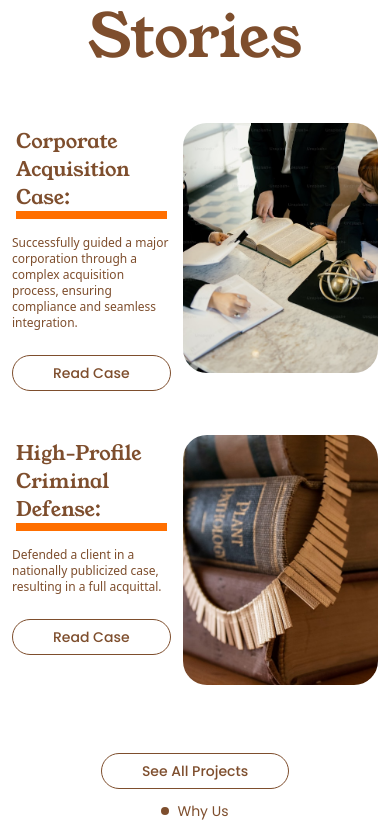
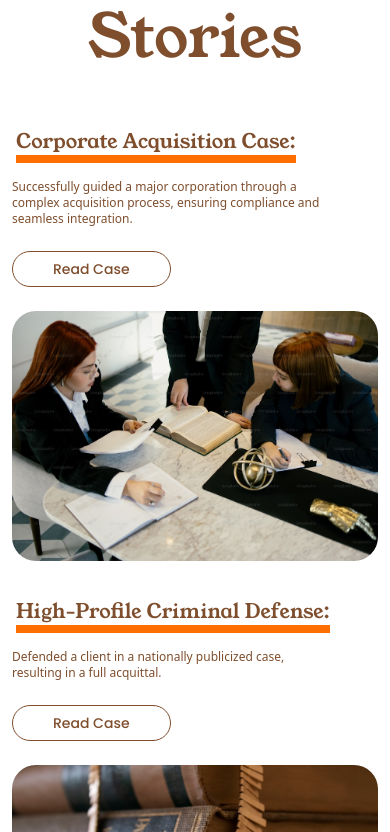
Before and after one commit to Maryammuhammadafzal/Law---Firm-Landing-Page, a Next.js app: page / in a window 390 px wide. Shown: the part 3392-4224 px from the top of the page. Built offline with nearby package versions, Linux system fonts and the light colour scheme; a web font is replaced by a local one.

Commit message:
responsivenes

```diff
--- a/src/app/project/page.tsx
+++ b/src/app/project/page.tsx
@@ -27,13 +27,13 @@
                 <div className='flex flex-col w-full py-6 h-auto gap-8'>
                     {
                         project_data.map((project, index) => (
-                            <div key={index} className='w-full h-auto flex justify-between gap-3'>
+                            <div key={index} className='w-full h-auto flex md:flex-row flex-col justify-between gap-3'>
                                 {/* Content */}
-                                <div className='flex flex-col gap-3 max-w-xl'>
+                                <div className='flex flex-col gap-3 md:max-w-xl w-full'>
                                     <div className="flex flex-col md:gap-2 sm:gap-1 gap-0 max-sm:p-1 max-md:p-3">
                                         <h2 className='xl:text-4xl  lg:text-3xl xs:text-2xl text-xl text-foreground font-mono border-b-8 border-primary w-fit'>{project.title}</h2>
                                     </div>
-                                    <p className='lg:max-w-3xl md:max-w-2xl sm:max-w-xl xs:max-w-md max-w-xs text-foreground md:text-base sm:txet-sm text-xs'>
+                                    <p className='xl:max-w-2xl lg:max-w-xl md:max-w-lg sm:max-w-sm max-w-xs text-foreground md:text-base sm:txet-sm text-xs'>
                                         {project.desciption}
                                     </p>
                                     <div className="foot w-full h-auto py-3 flex justify-start">
@@ -41,7 +41,7 @@
                                     </div>
                                 </div>
                                 {/* Image */}
-                                <div className='w-[480px] h-[250px] rounded-3xl flex justify-center items-center'>
+                                <div className='md:w-[480px] w-full h-[250px] rounded-3xl flex justify-center items-center'>
                                     <Image src={project.image} alt="quote-icon" width={78} height={55} className="w-full h-full object-cover rounded-3xl" />
                                 </div>
                             </div>
```
